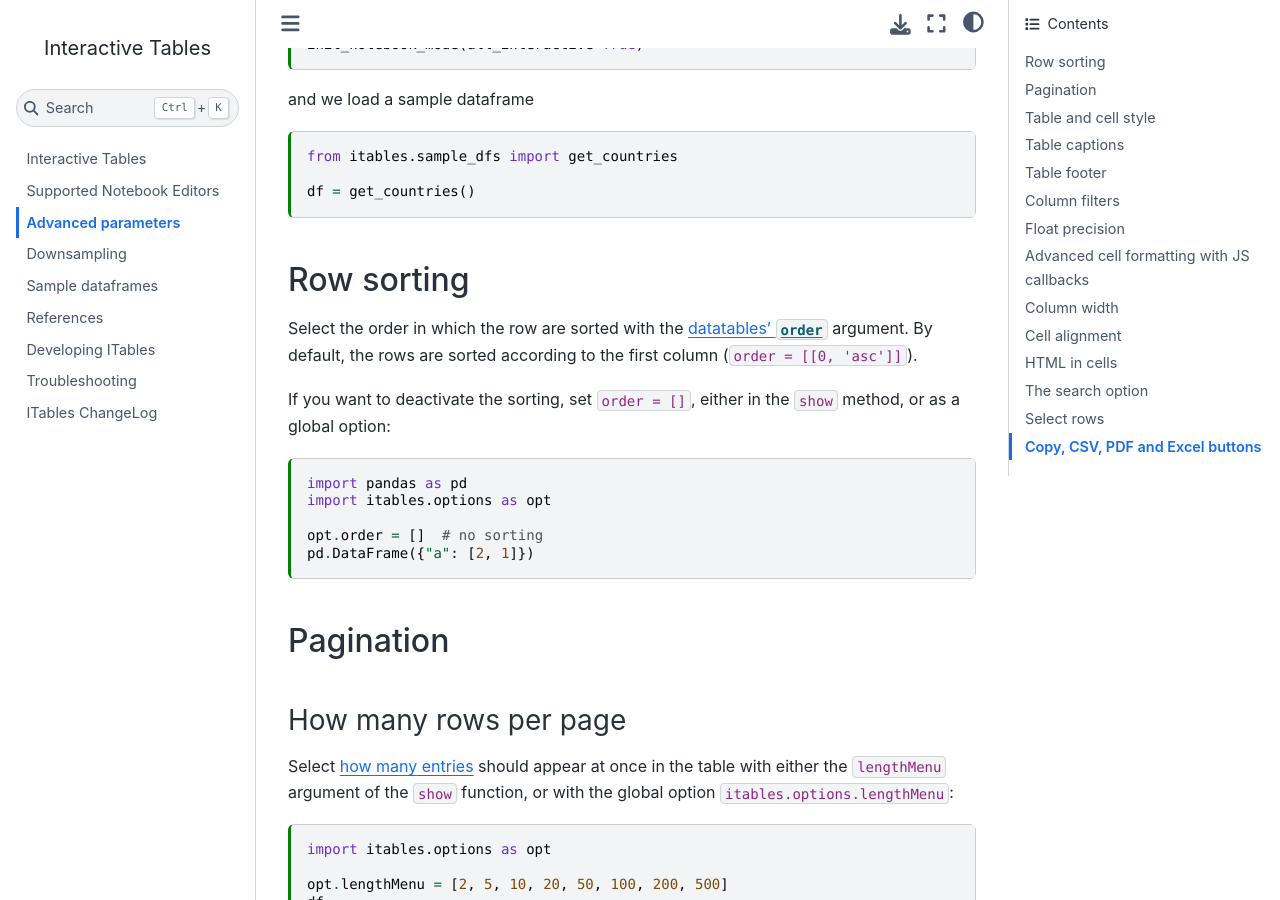
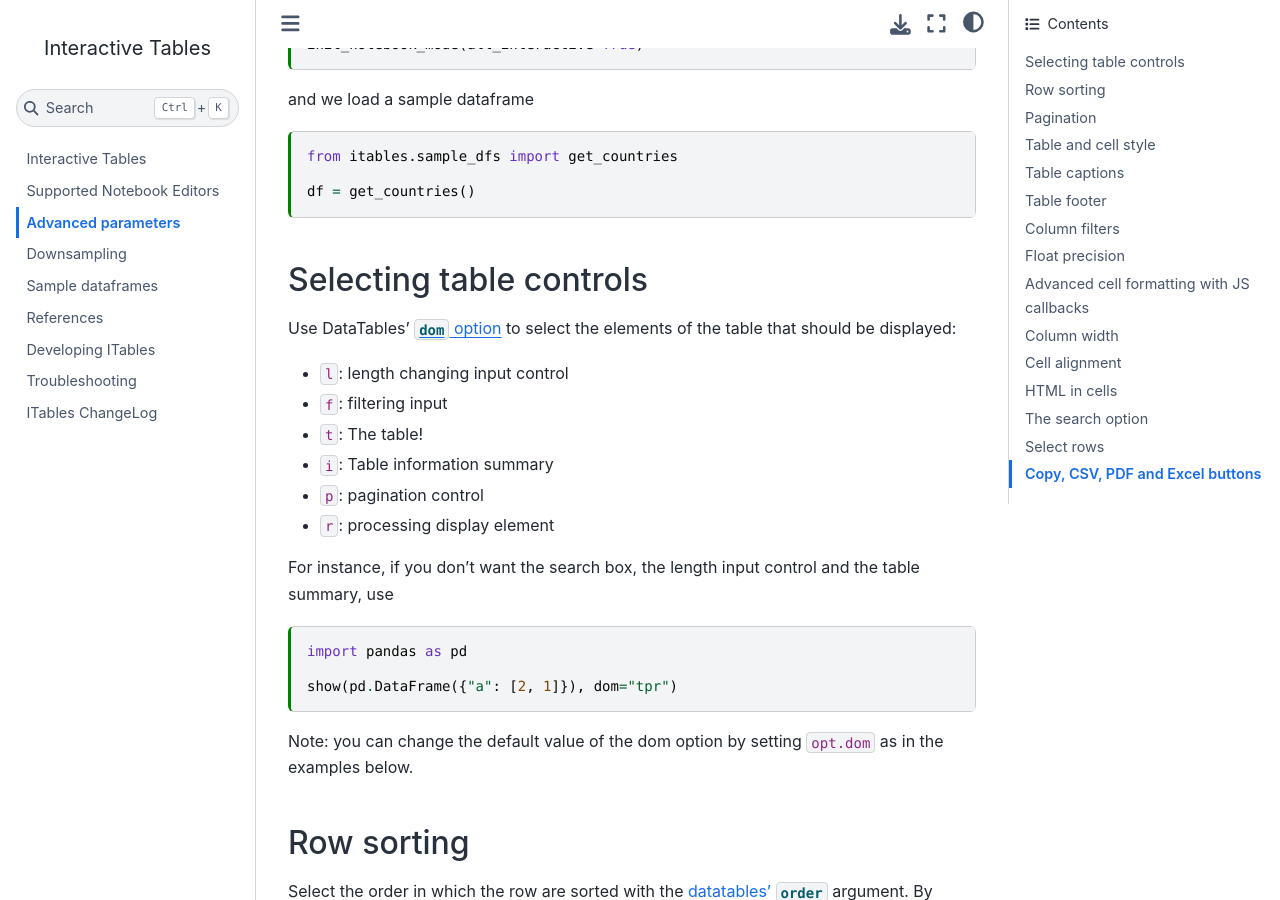
Before and after one commit to mwouts/itables, a Jupyter Book: the page built from docs/advanced_parameters.md, in a window 1280 px wide and 900 px high, scrolled down 338 px. Built offline with Jupyter Book 1.0.4 settings and Sphinx 7.4.7 and the Sphinx Book theme 1.1.4, drawn with Linux system fonts in a browser that asks for light colours.

Commit message:
Document the `dom` option

````diff
--- a/docs/advanced_parameters.md
+++ b/docs/advanced_parameters.md
@@ -34,6 +34,27 @@ from itables.sample_dfs import get_countries
 df = get_countries()
 ```
 
+## Selecting table controls
+
+Use DataTables' [`dom` option](https://datatables.net/reference/option/dom)
+to select the elements of the table that should be displayed:
+- `l`: length changing input control
+- `f`: filtering input
+- `t`: The table!
+- `i`: Table information summary
+- `p`: pagination control
+- `r`: processing display element
+
+For instance, if you don't want the search box, the length input control and the table summary, use
+
+```{code-cell}
+import pandas as pd
+
+show(pd.DataFrame({"a": [2, 1]}), dom="tpr")
+```
+
+Note: you can change the default value of the dom option by setting `opt.dom` as in the examples below.
+
 ## Row sorting
 
 Select the order in which the row are sorted with the [datatables' `order`](https://datatables.net/reference/option/order) argument. By default, the rows are sorted according to the first column (`order = [[0, 'asc']]`).
````
Also changed, not shown: other parts of docs/advanced_parameters.md (+0 -1 lines), docs/changelog.md (+1 -0 lines).
